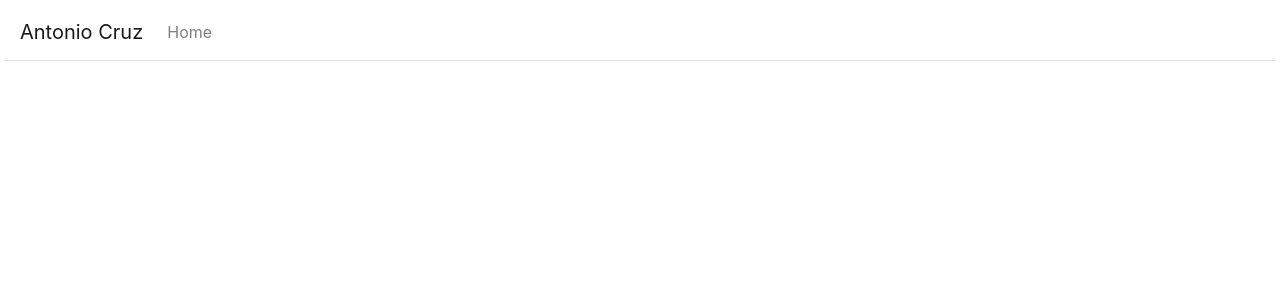
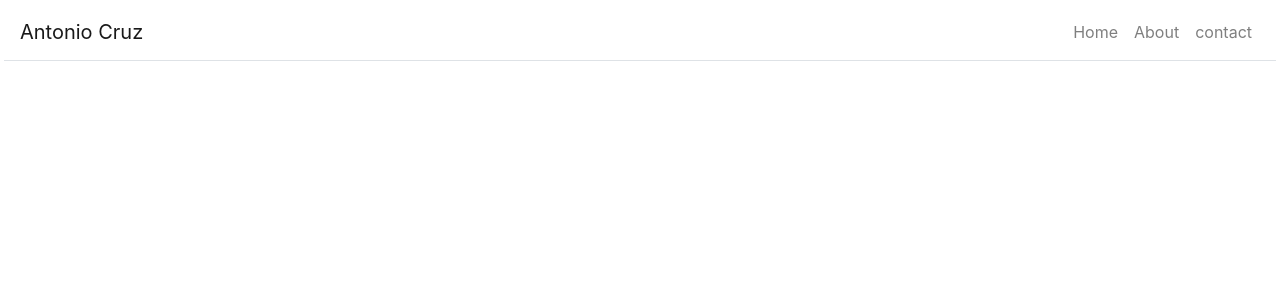
Before and after one commit to TonyBoy56/portfolio_piece, a React (Create React App) app: page / in a window 1280 px wide. Shown: the top 300 px of the page. Built offline with nearby package versions, Linux system fonts and the light colour scheme.

Commit message:
add transparent background and expandable header to the navbar.

```diff
--- a/src/App.js
+++ b/src/App.js
@@ -37,13 +37,15 @@ class App extends React.Component {
     return (
       <Router>
         <Container className="p-1" fluid={true}>
-          <Navbar className="border-bottom">
+          <Navbar className="border-bottom" bg="transparent" expand="lg">
             <Navbar.Brand>Antonio Cruz</Navbar.Brand>
 
             <Navbar.Toggle aria-controls="navbar-toggle"/>
             <Navbar.Collapse id="navbar-toggle">
-              <Nav>
+              <Nav className="ml-auto">
                 <Link className="nav-link">Home</Link>
+                <Link className="nav-link">About</Link>
+                <Link className="nav-link">contact</Link>
               </Nav>
             </Navbar.Collapse>
           </Navbar>
```
